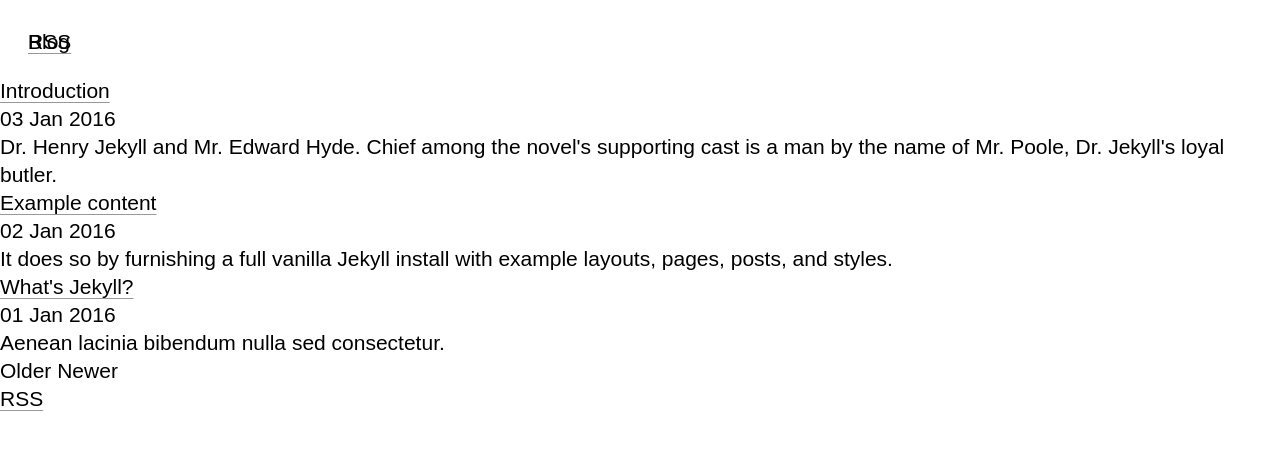
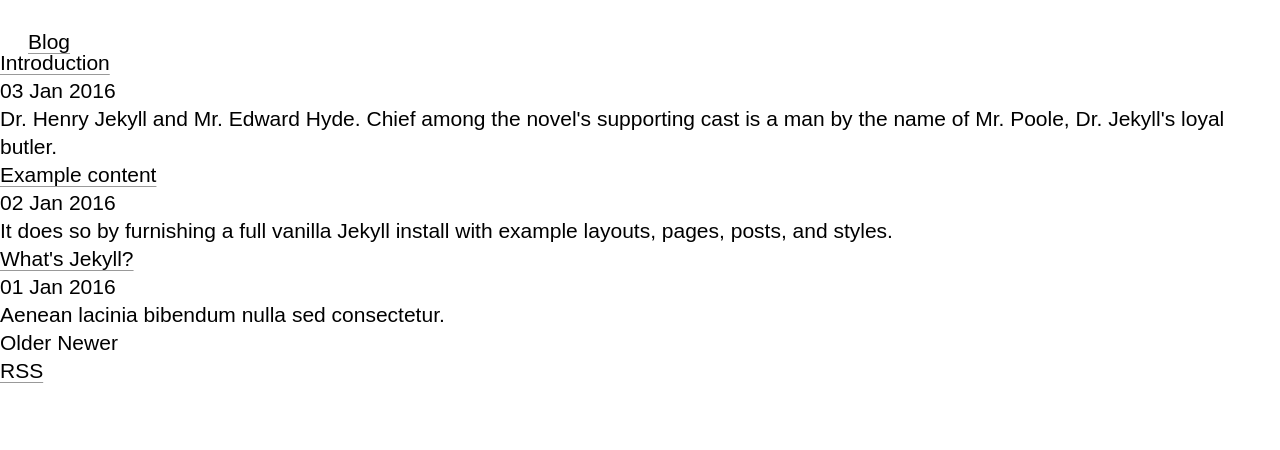
Before and after one commit to fdedic/fdedic.github.io, a Jekyll site: the page built from index.html, in a window 1280 px wide and 900 px high. Shown: the top 450 px of the window. Built offline with Jekyll 4.4.1, drawn with Linux system fonts in a browser that asks for light colours; the list of posts is cut into pages by our own code.

Commit message:
Update blog.html

```diff
--- a/_layouts/blog.html
+++ b/_layouts/blog.html
@@ -8,7 +8,6 @@
         <h1>
           <a href="{{ site.baseurl }}/" title="Home">{{ site.title }}</a>
         </h1>
-        <div><a href="{{ site.baseurl }}/feed.xml" title="RSS">RSS</a></div>
       </header>
 
       <main id="blog">
```
